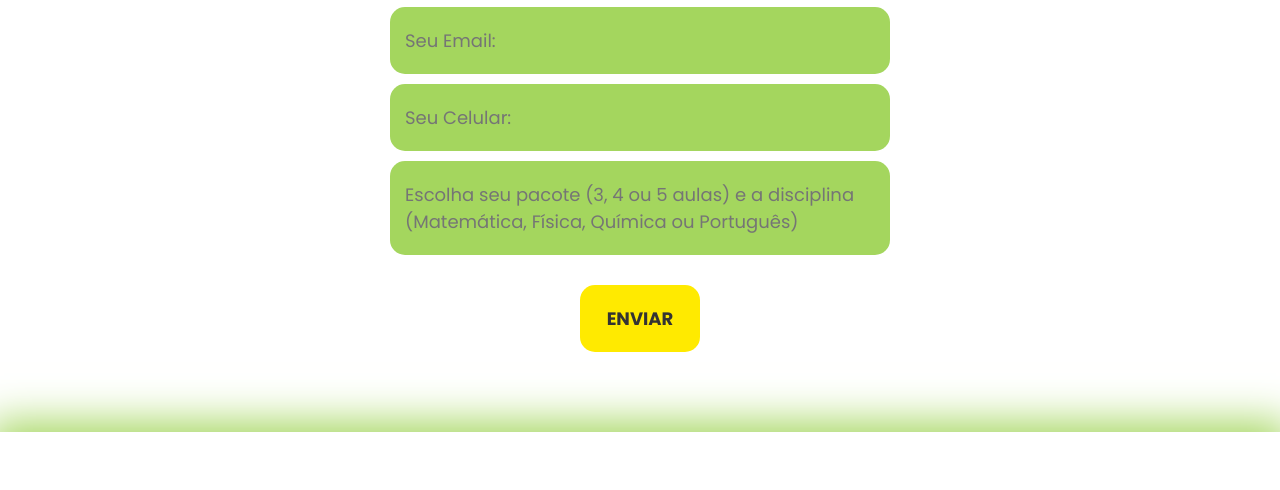
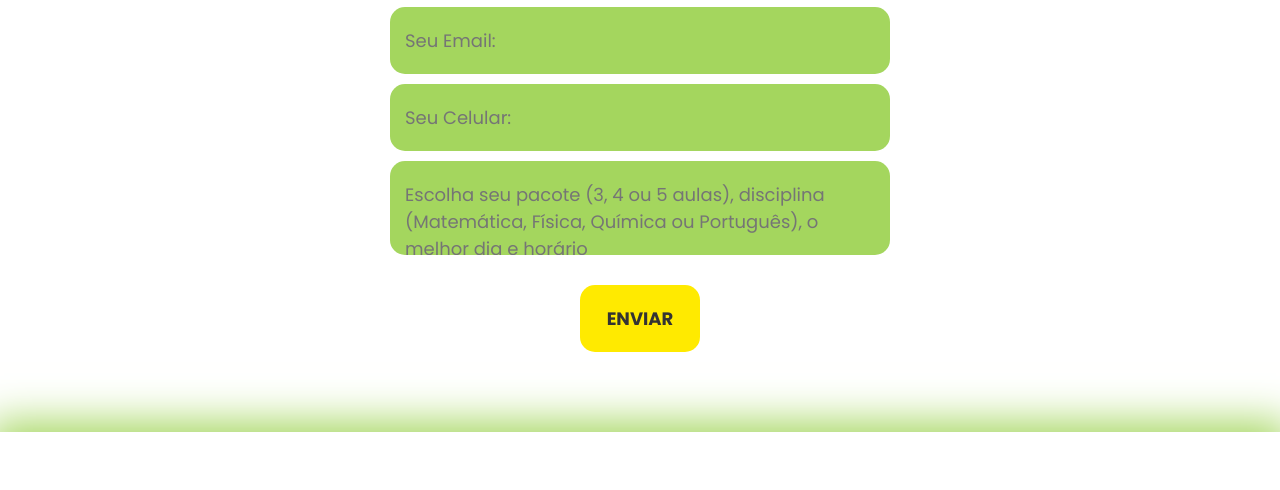
Before and after one commit to tobiasteles/reforcomais, a plain HTML site: page index.html in a window 1280 px wide. Shown: the part 2824-3314 px from the top of the page. Drawn offline with nearby package versions, Linux system fonts and the light colour scheme.

Commit message:
Atualizar o index.html
mudei o texto do formulário

```diff
--- a/index.html
+++ b/index.html
@@ -265,7 +265,7 @@
             <textarea
               name="mensagem"
               id=""
-              placeholder="Escolha seu pacote (3, 4 ou 5 aulas) e a disciplina (Matemática, Física, Química ou Português)"
+              placeholder="Escolha seu pacote (3, 4 ou 5 aulas), disciplina (Matemática, Física, Química ou Português), o melhor dia e horário"
               required
             ></textarea>
             <div class="btn-enviar"><input type="submit" value="ENVIAR" /></div>
```
